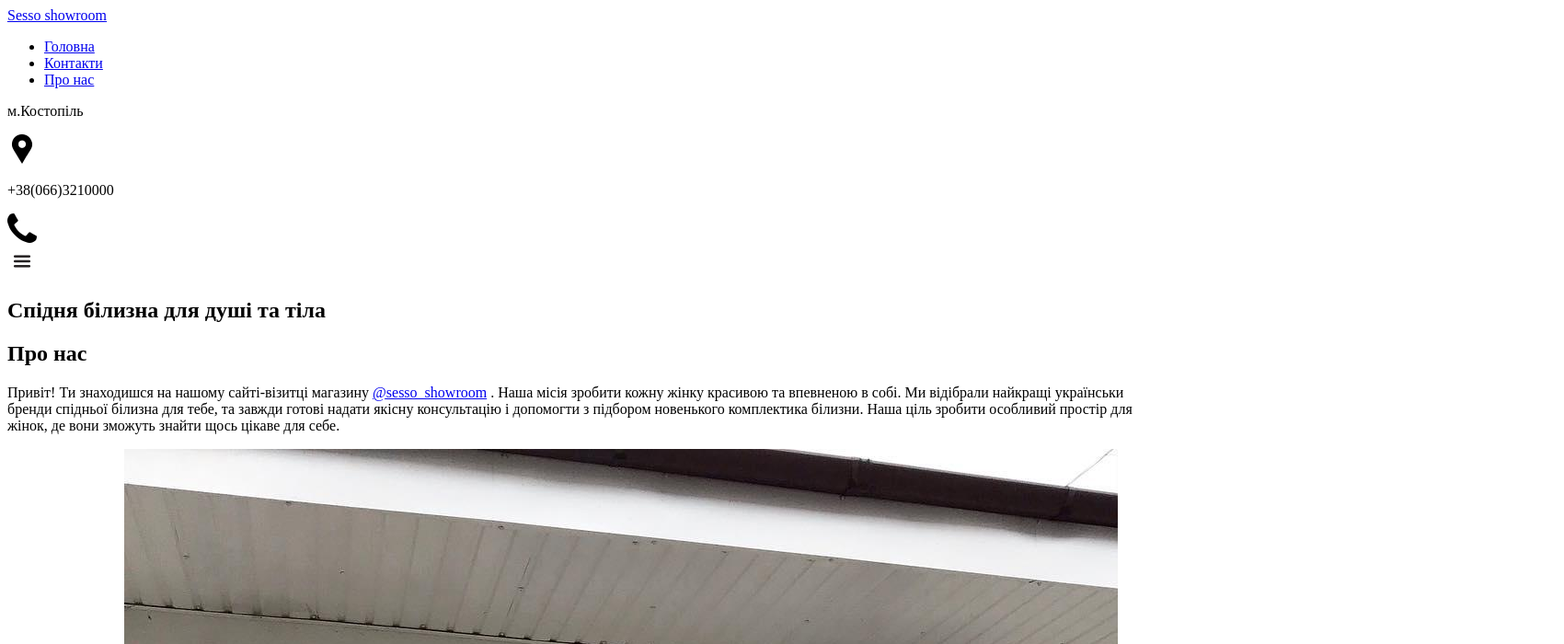
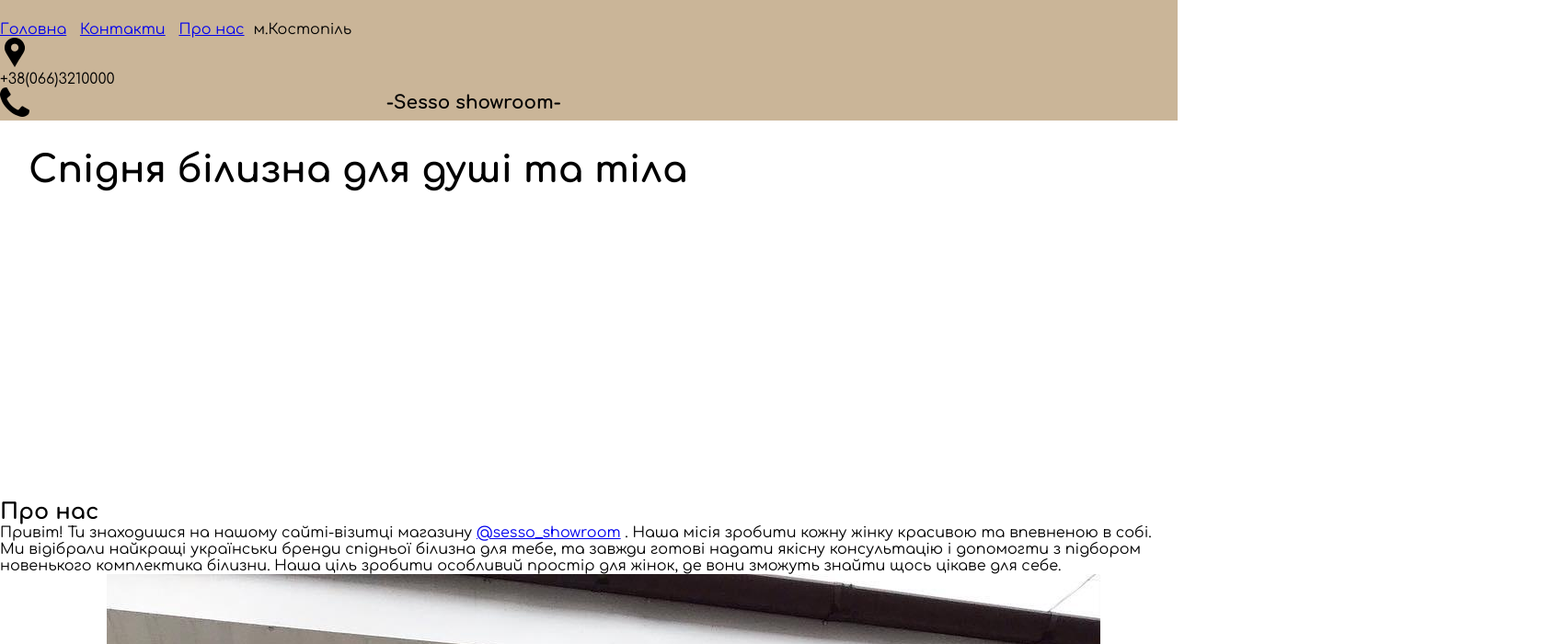
Before and after one commit to sheva511/my-project, a plain HTML site: page index.html in a window 1280 px wide. Shown: the top 700 px of the page at 92% size, 1700 px wide, since content can reach past the window. Drawn offline with Linux system fonts and the light colour scheme.

Commit message:
Tide the font

```diff
--- a/css/index.css
+++ b/css/index.css
@@ -0,0 +1,36 @@
+*{
+    margin: 0;
+    padding: 0;
+}
+body{
+    font-family: 'Comfortaa', cursive;
+}
+html,body{
+    width: 100%;
+    height: 100%;
+}
+nav{
+    float: left;
+    overflow: hidden;
+
+}
+#home{
+    font-size: 27px;
+	height:350px;
+	margin: 1px 1px 1px 1px;
+	padding: 30px;
+}
+#logo{
+	font-weight: bold;
+	font-size: 20px;
+    position: relative;
+    left: 420px;
+    top: 100px;
+}
+header{
+    background-color: rgb(202, 181, 152)
+}
+ul.nav li{
+    display: inline;
+    margin-right: 10px;
+}
--- a/index.html
+++ b/index.html
@@ -3,17 +3,17 @@
     <head>
         <meta charset="UTF-8">
         <meta name="viewport" content="width=device-width, initial-scale=1.0">
+        <link rel="stylesheet" href="css/index.css">
+        <link href="https://fonts.googleapis.com/css2?family=Comfortaa:wght@400;700&display=swap" rel="stylesheet">
         <title>Sesso showroom cпідня білизна</title>
     </head>
     <body>
         <header>
             <div id="logo">
-                <span>
-                    <a href="index.html">Sesso showroom</a>
-                </span>
+                <span>-Sesso showroom-</span>
             </div>
             <nav>
-                <ul>
+                <ul class="nav">
                     <li>
                         <a href="#home">Головна</a>
                     </li>
@@ -25,16 +25,15 @@
                     </li>
                 </ul>
             </nav>
-            <div>
-                <p>м.Костопіль</p>
+            <div class="city">
+                <p>
+                    <span>м.Костопіль</span>
+                </p>
                 <img src="./img/icon.png" alt="icon">
             </div>
             <div>
                 <p>+38(066)3210000</p>
                 <img src="./img/telephone-icon.png" alt="icon">
-            </div>
-            <div>
-                <img src="./img/icon-menu.png" alt="menu">
             </div>
         </header>
         <main>
@@ -49,9 +48,9 @@
             красивою та впевненою в собі. Ми відібрали найкращі українськи бренди спідньої білизна для тебе, та завжди
             готові надати якісну консультацію і допомогти з підбором новенького комплектика білизни. Наша ціль зробити
             особливий простір для жінок, де вони зможуть знайти щось цікаве для себе.
+
                 </p>
-                <button type="submit">
-                    <a target="_blank" href="https://www.instagram.com/sesso_showroom/">Дізнатися більше</a>
+                <button type="submit">Дізнатися більше
                 </button>
                 <img src="./img/shop-photo.jpg" alt="shop">
             </section>
@@ -65,23 +64,34 @@
             <div>
                 <h3>Задати питання</h3>
                 <form action="#">
-                    <input type="text" name="user name" placeholder="User name" required >
+                    <input type="text" name="user name" placeholder="User name" required>
                     <br>
-                    <input type="text" name="user email" placeholder="User email" required >
+                    <input type="text" name="user email" placeholder="User email" required>
                     <br>
-                    <input type="tel" name="user phone" placeholder="User phone" required >
+                    <input type="tel" name="user phone" placeholder="User phone" required>
                     <br>
                     <textarea name="text"></textarea>
                     <br>
                     <button type="submit">Відправити</button>
                 </form>
-                <div>
+                <div id="contact">
                     <h3>Контакти</h3>
-                    <p><b>Наша адресса:</b>м.Костопіль вул.Прибережна 2б</p>
-                    <p><b>Графік роботи:</b>Понеділок-П'ятниця 10.00-18.00</p>
-                    <p><b>e-mail:</b>sesso_showroom@ukr.net</p>
+                    <p>
+                        <b>Наша адресса:</b>
+                        м.Костопіль вул.Прибережна 2б
+                    </p>
+                    <p>
+                        <b>Графік роботи:</b>
+                        Понеділок-П'ятниця 10.00-18.00
+                    </p>
+                    <p>
+                        <b>e-mail:</b>
+                        sesso_showroom@ukr.net
+                    </p>
                     <img src="./img/instagram-icon.png" alt="icon">
-                    <p><a target="_blank" href="https://www.instagram.com/sesso_showroom/">sesso_showroom</a></p>
+                    <p>
+                        <a target="_blank" href="https://www.instagram.com/sesso_showroom/">sesso_showroom</a>
+                    </p>
                 </div>
             </div>
             <footer>
```
